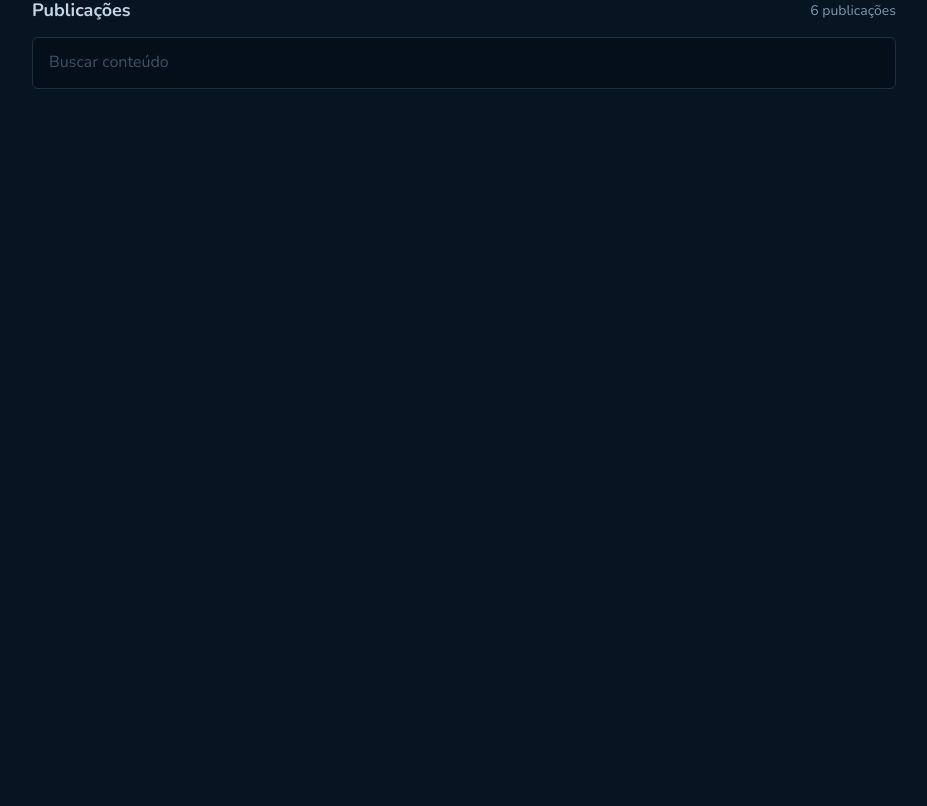
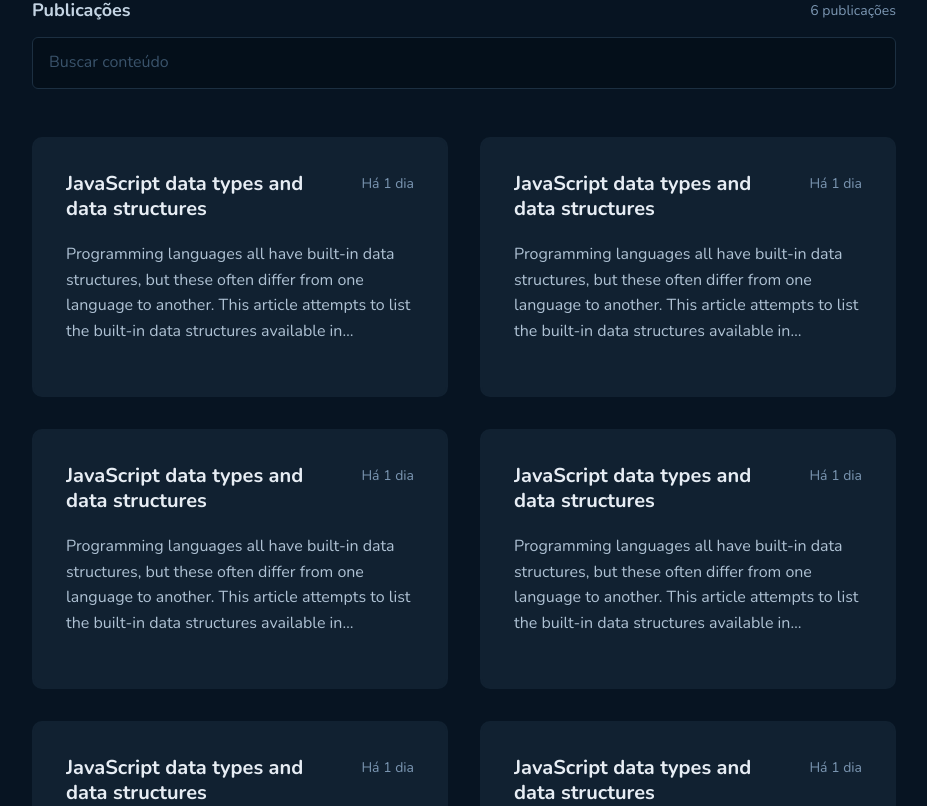
Before and after one commit to WD-GabrielKenji/Ignite-Github-Blog, a React (Vite) app: page / in a window 1280 px wide. Shown: the part 494-1300 px from the top of the page, without its empty margins (176-1103 px from the left). Before the commit the page ends 800 px from the top, so only its background shows below. Built offline with nearby package versions, Linux system fonts and the light colour scheme.

Commit message:
:sparkles: feat: Componente Post (estático)

```diff
--- /dev/null
+++ b/src/pages/Blog/Components/Post/index.tsx
@@ -0,0 +1,19 @@
+import { PostContainer } from './styles'
+
+export function Post() {
+  return (
+    <PostContainer>
+      <div>
+        <strong>JavaScript data types and data structures</strong>
+        <span>Há 1 dia</span>
+      </div>
+      <p>
+        Programming languages all have built-in data structures, but these often
+        differ from one language to another. This article attempts to list the
+        built-in data structures available in JavaScript and what properties
+        they have. These can be used to build other data structures. Wherever
+        possible, comparisons with other languages are drawn.
+      </p>
+    </PostContainer>
+  )
+}
--- /dev/null
+++ b/src/pages/Blog/Components/Post/styles.ts
@@ -0,0 +1,41 @@
+import styled from 'styled-components'
+
+export const PostContainer = styled.div`
+  width: 100%;
+  height: 16.25rem;
+  border-radius: 10px;
+  background: ${({ theme }) => theme.colors['base-post']};
+  border: 2px solid ${({ theme }) => theme.colors['base-post']};
+  padding: 2rem;
+  transition: 0.4s;
+  &:hover {
+    border-color: ${({ theme }) => theme.colors['base-label']};
+  }
+  div {
+    display: flex;
+    gap: 1rem;
+    margin-bottom: 1.25rem;
+    strong {
+      flex: 1;
+      font-size: ${({ theme }) => theme.textSizes['title-title-m']};
+      color: ${({ theme }) => theme.colors['base-title']};
+      overflow: hidden;
+      text-overflow: ellipsis;
+      display: -webkit-box;
+      -webkit-box-orient: vertical;
+      -webkit-line-clamp: 2; // Total de linhas
+    }
+    span {
+      width: max-content;
+      font-size: ${({ theme }) => theme.textSizes['text-text-s']};
+      color: ${({ theme }) => theme.colors['base-span']};
+    }
+  }
+  p {
+    overflow: hidden;
+    text-overflow: ellipsis;
+    display: -webkit-box;
+    -webkit-box-orient: vertical;
+    -webkit-line-clamp: 4; // Total de linhas
+  }
+`
--- a/src/pages/Blog/index.tsx
+++ b/src/pages/Blog/index.tsx
@@ -1,11 +1,23 @@
+import { Post } from './Components/Post'
 import { Profile } from './Components/Profile'
 import { SearchForm } from './Components/SearchForm'
+
+import { PostsListContainer } from './styles'
 
 export function Blog() {
   return (
     <>
       <Profile />
       <SearchForm />
+
+      <PostsListContainer>
+        <Post />
+        <Post />
+        <Post />
+        <Post />
+        <Post />
+        <Post />
+      </PostsListContainer>
     </>
   )
 }
--- /dev/null
+++ b/src/pages/Blog/styles.ts
@@ -0,0 +1,9 @@
+import styled from 'styled-components'
+
+export const PostsListContainer = styled.section`
+  display: grid;
+  grid-template-columns: repeat(auto-fit, minmax(26rem, 1fr));
+  width: 100%;
+  margin-bottom: 14rem;
+  gap: 2rem;
+`
```
